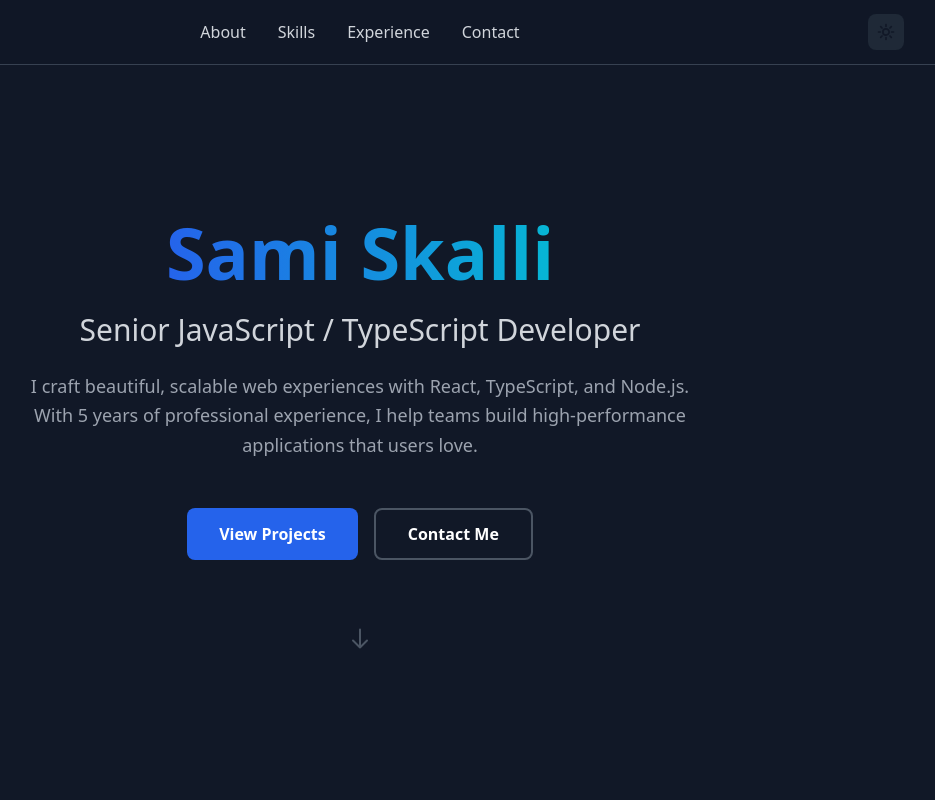
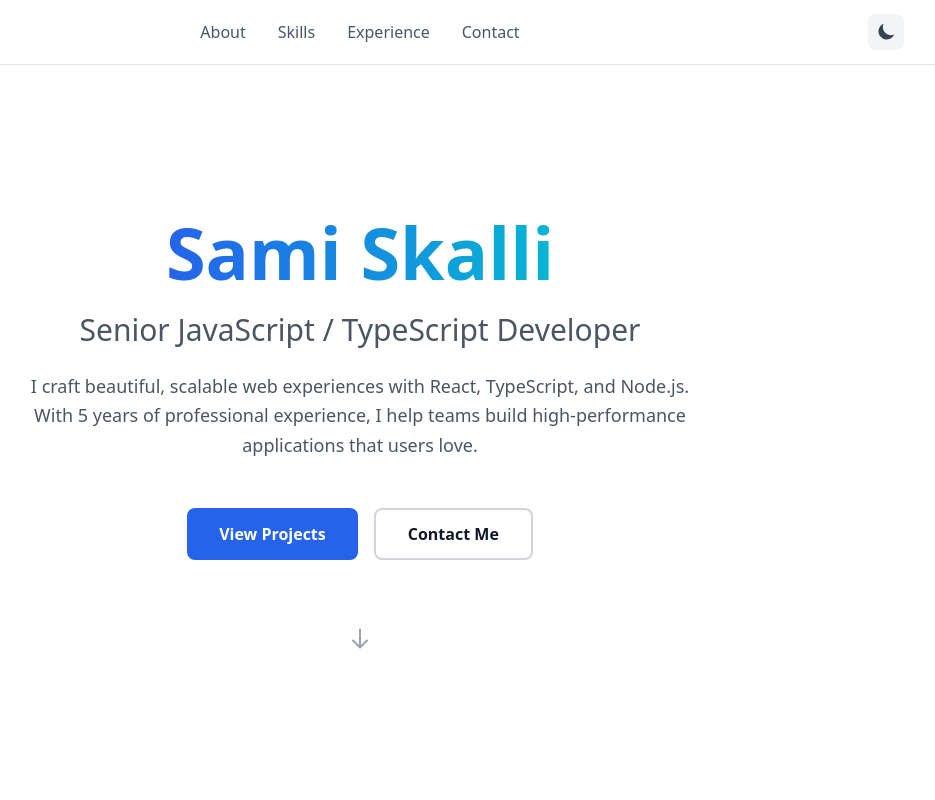
Before and after one commit to sskalli/portfolio, a React (Vite) app: page / in a window 1280 px wide. Shown: the top 800 px of the page, without its empty margins (280-1215 px from the left). Built offline with nearby package versions, Linux system fonts and the light colour scheme.

Commit message:
bugfix(theme button): light theme button style wrong on first load

```diff
--- a/src/App.tsx
+++ b/src/App.tsx
@@ -1,4 +1,4 @@
-import { useState } from 'react';
+import { useEffect, useState } from 'react';
 import Navbar from './components/Navbar';
 import Hero from './sections/Hero';
 import Skills from './sections/Skills';
@@ -7,15 +7,27 @@
 import Footer from './components/Footer';
 
 function App() {
-	const [isDark, setIsDark] = useState(true);
+	const [isDark, setIsDark] = useState(() => {
+		if (typeof window === 'undefined') {
+			return true;
+		}
+
+		const savedTheme = window.localStorage.getItem('theme');
+
+		if (savedTheme) {
+			return savedTheme === 'dark';
+		}
+
+		return window.matchMedia('(prefers-color-scheme: dark)').matches;
+	});
+
+	useEffect(() => {
+		document.documentElement.classList.toggle('dark', isDark);
+		window.localStorage.setItem('theme', isDark ? 'dark' : 'light');
+	}, [isDark]);
 
 	const toggleDarkMode = () => {
-		setIsDark(!isDark);
-		if (!isDark) {
-			document.documentElement.classList.add('dark');
-		} else {
-			document.documentElement.classList.remove('dark');
-		}
+		setIsDark((prevIsDark) => !prevIsDark);
 	};
 
 	return (
--- a/src/components/Navbar.tsx
+++ b/src/components/Navbar.tsx
@@ -7,7 +7,7 @@
 }
 
 export default function Navbar({ isDark, onToggleDarkMode }: NavbarProps) {
-	const [isOpen, setIsOpen] = useState(false)
+	const [isOpen, setIsOpen] = useState(false);
 
 	const navItems = [
 		{ label: 'About', href: '#about' },
@@ -21,7 +21,6 @@
 		<nav className="fixed top-0 w-full bg-white/80 dark:bg-dark-900/80 backdrop-blur-md z-50 border-b border-gray-200 dark:border-dark-700">
 			<div className="max-w-6xl mx-auto px-4 sm:px-6 lg:px-8">
 				<div className="relative flex items-center h-16">
-
 					{/* Desktop Navigation */}
 					<div className="hidden md:flex items-center space-x-8 absolute left-1/2 -translate-x-1/2">
 						{navItems.map((item, index) => (
@@ -42,7 +41,7 @@
 					<div className="flex items-center space-x-4 ml-auto">
 						<button
 							onClick={onToggleDarkMode}
-							className="p-2 rounded-lg bg-gray-100 dark:bg-dark-800 hover:bg-gray-200 dark:hover:bg-dark-700 transition-colors"
+							className="p-2 rounded-lg bg-gray-100 dark:bg-dark-800 text-gray-700 dark:text-gray-100 hover:bg-gray-200 dark:hover:bg-dark-700 transition-colors"
 							aria-label="Toggle dark mode"
 						>
 							{isDark ? (
@@ -56,9 +55,7 @@
 								</svg>
 							) : (
 								<svg className="w-5 h-5" fill="currentColor" viewBox="0 0 24 24">
-									<path
-										d="M21.752 15.002A9.718 9.718 0 0118 15.75c-5.385 0-9.75-4.365-9.75-9.75 0-1.33.267-2.597.75-3.752A9.753 9.753 0 1021.752 15z"
-									/>
+									<path d="M21.752 15.002A9.718 9.718 0 0118 15.75c-5.385 0-9.75-4.365-9.75-9.75 0-1.33.267-2.597.75-3.752A9.753 9.753 0 1021.752 15z" />
 								</svg>
 							)}
 						</button>
--- a/src/sections/Contact.tsx
+++ b/src/sections/Contact.tsx
@@ -73,7 +73,7 @@
 	];
 
 	return (
-		<section id="contact" className="py-20 bg-gray-50 dark:bg-dark-800">
+		<section id="contact" className="py-20 bg-gray-100 dark:bg-dark-800">
 			<div className="max-w-4xl mx-auto px-4 sm:px-6 lg:px-8">
 				<motion.div
 					initial={{ opacity: 0 }}
```
